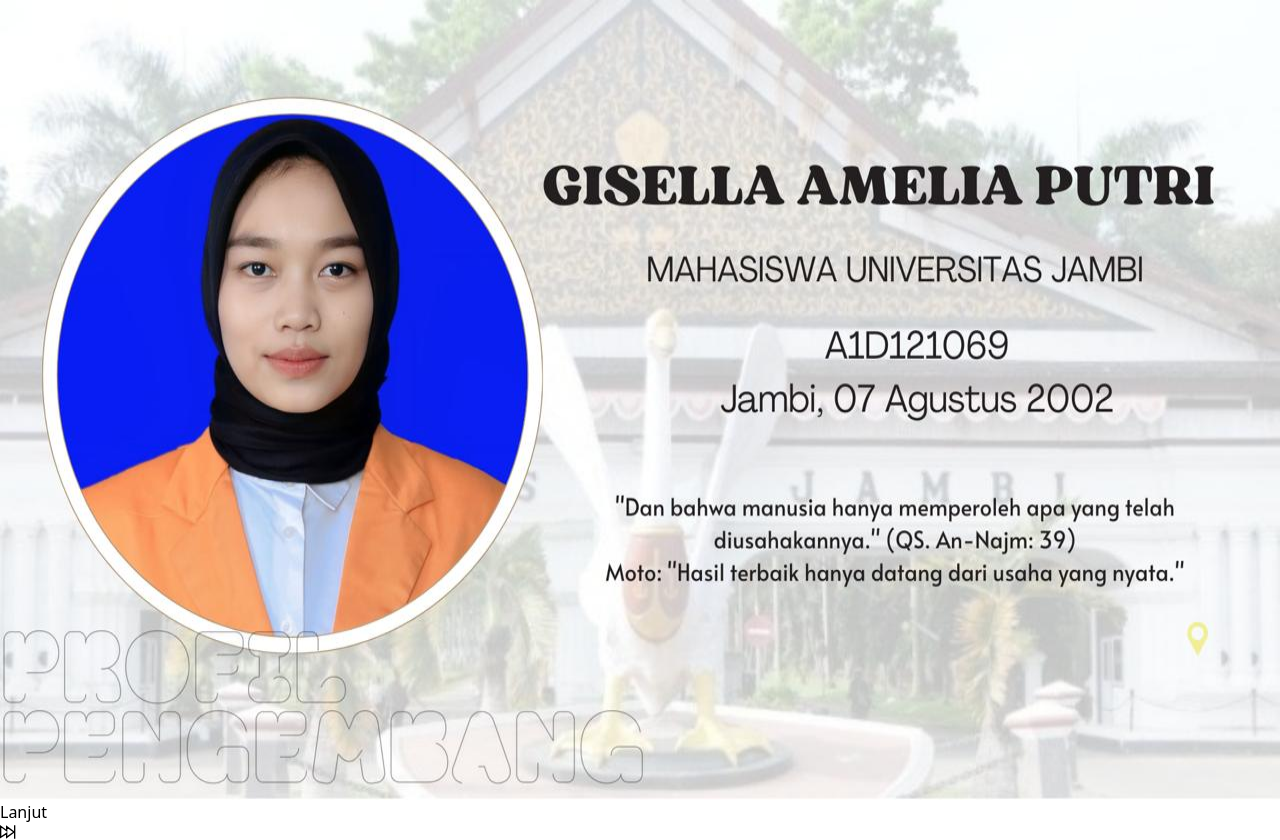
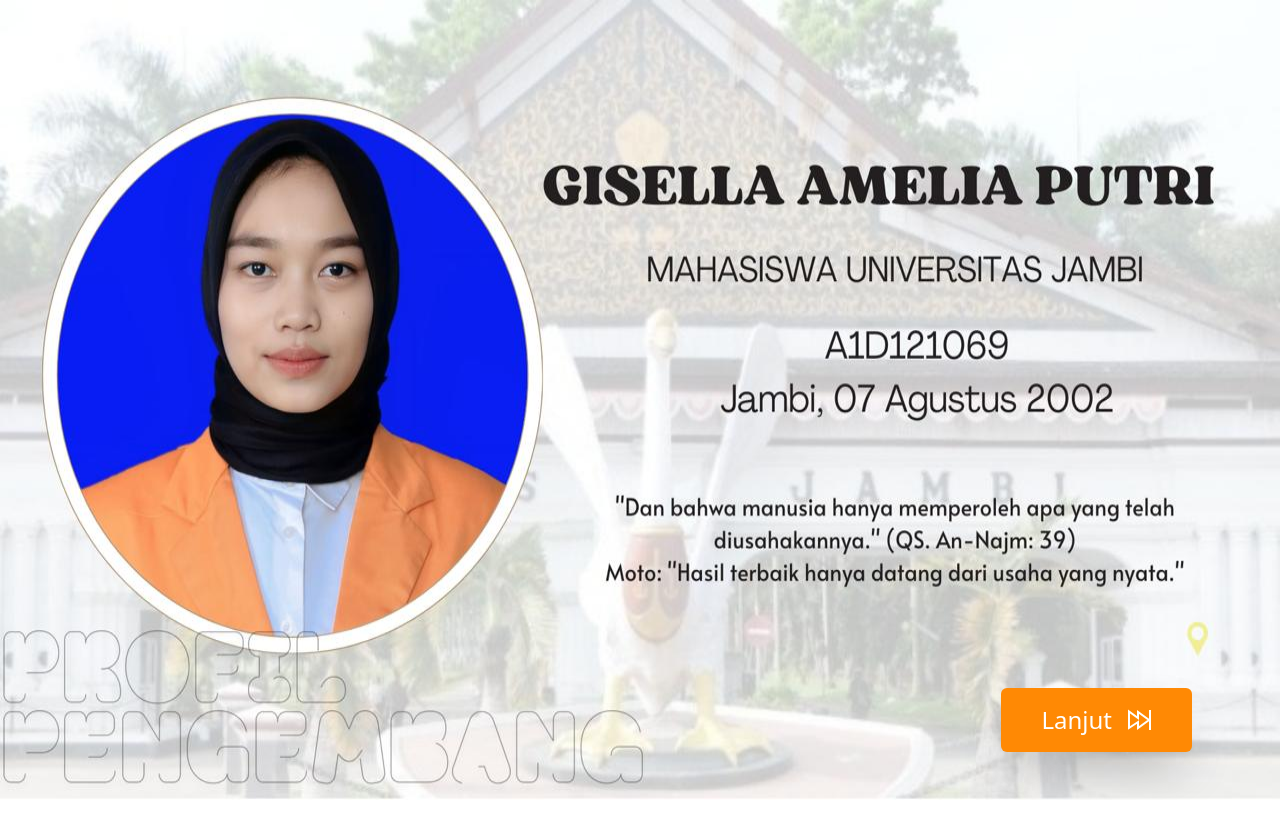
Before and after one commit to salman-ctrl/media-ajar, a React (Vite) app: page / in a window 1280 px wide. After the commit the page ends 800 px from the top, so only its background shows below. Built offline with nearby package versions, Linux system fonts and the light colour scheme.

Commit message:
tambah halaman home

```diff
--- /dev/null
+++ b/src/Component/Home.jsx
@@ -0,0 +1,11 @@
+import React from 'react'
+
+const Home = () => {
+    return (
+        <div>
+
+        </div>
+    )
+}
+
+export default Home
--- a/src/Component/LandingPage.jsx
+++ b/src/Component/LandingPage.jsx
@@ -1,14 +1,27 @@
-import React from 'react'
-import bg from '../assets/background.jpg'
+import React, { useState, useEffect } from 'react';
+import bg from '../assets/background.jpg';
 import { GrChapterNext } from "react-icons/gr";
 
 const LandingPage = () => {
+    const [loaded, setLoaded] = useState(false);
+
+    useEffect(() => {
+        setTimeout(() => setLoaded(true), 700); // Delay animasi 500ms
+    }, []);
+
     return (
-        <div>
-            <img src={bg} alt="" className='w-screen h-screen' />
-            <button>Lanjut <GrChapterNext /></button>
+        <div className='relative h-screen w-screen'>
+            <img
+                src={bg}
+                alt=""
+                className={`w-screen h-screen transition-all duration-1000 ${loaded ? "blur-0 opacity-100" : "blur-lg opacity-0"
+                    }`}
+            />
+            <button className={`absolute flex cursor-pointer shadow-2xl hover:scale-110 transition-all duration-700 items-center gap-x-4 rounded-md px-10 py-4 text-2xl right-22 bottom-12 bg-orange-400 text-white hover:bg-amber-500 ${loaded ? "blur-0 opacity-100" : "blur-lg opacity-0"}`}>
+                Lanjut <GrChapterNext />
+            </button>
         </div>
-    )
+    );
 }
 
-export default LandingPage
+export default LandingPage;
```
